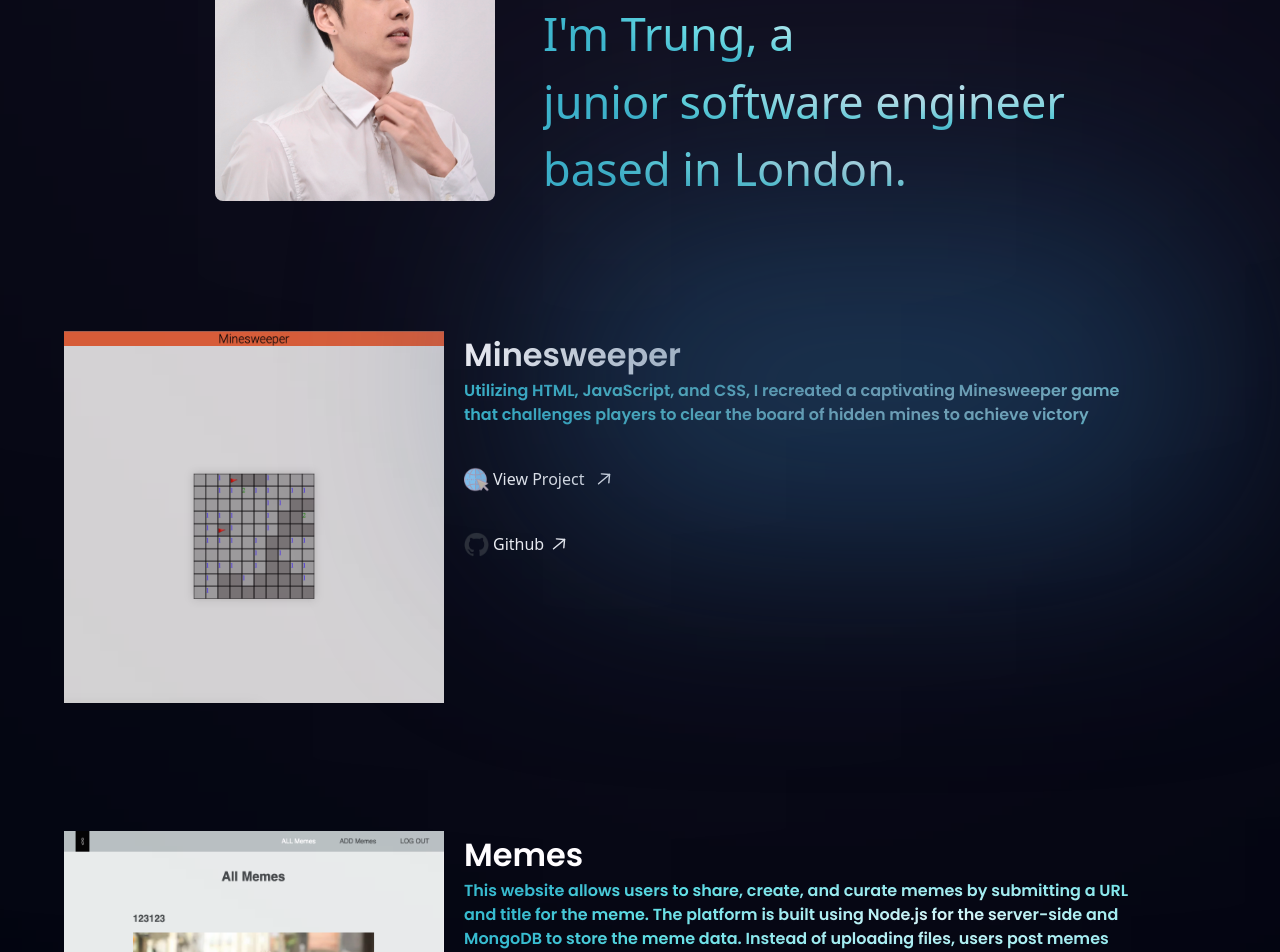
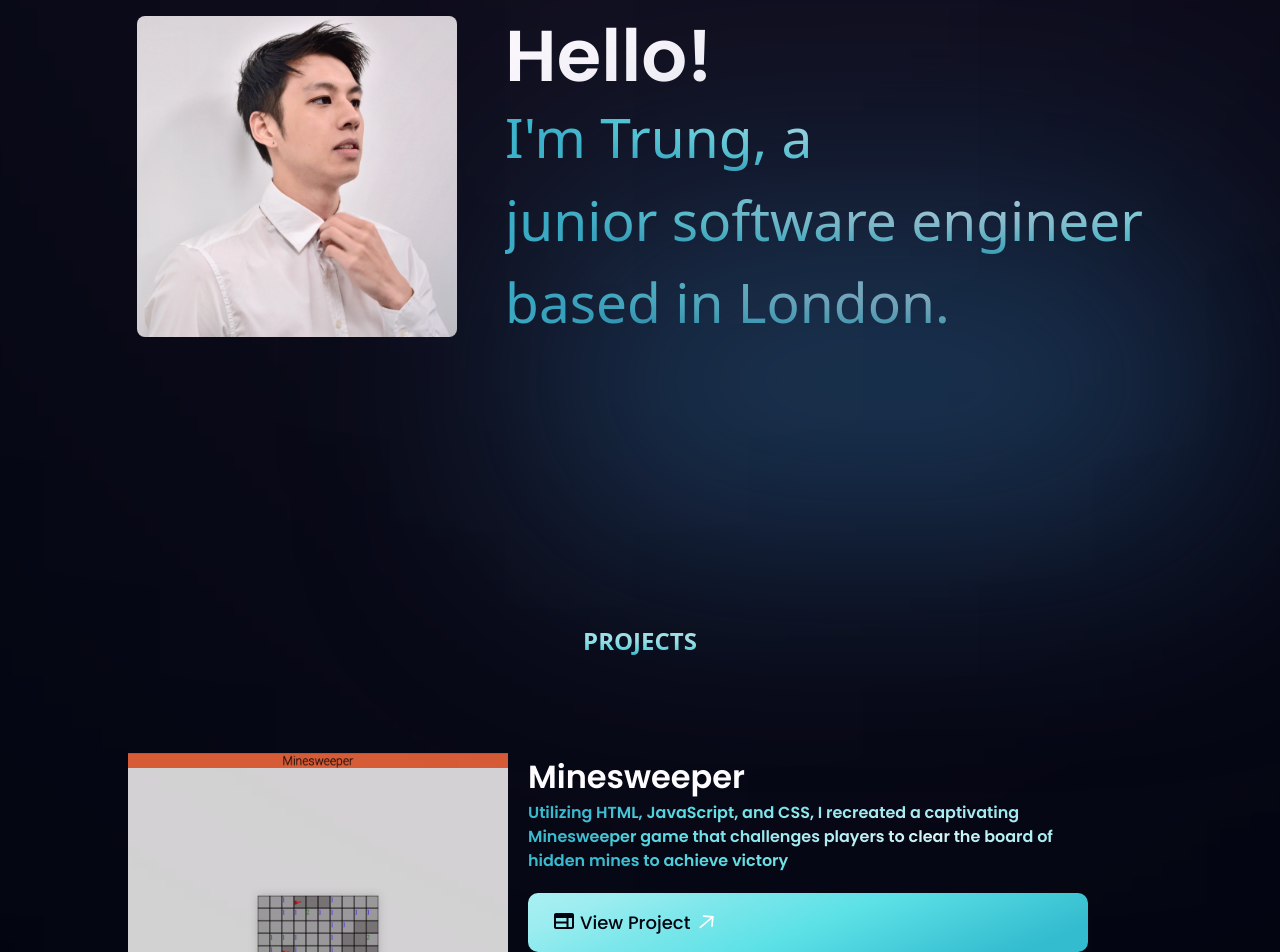
Before and after one commit to Puzzles65/portfolio_vite, a React (Vite) app: page / in a window 1280 px wide. Shown: the part 220-1172 px from the top of the page. Built offline with nearby package versions, Linux system fonts and the light colour scheme.

Commit message:
added margins and css to buttons

```diff
--- a/src/components/Home.jsx
+++ b/src/components/Home.jsx
@@ -5,13 +5,13 @@ function Home() {
   return (
     <section
       id="home"
-      className={`flex justify-center md:flex-row flex-col sm:flex-row ${styles.paddingY}`}
+      className={`sm:mb-32 sm:mt-24 flex justify-center md:flex-row flex-col sm:flex-row ${styles.paddingY}`}
     >
-      <div className={`xl:px-0 px-6`}>
+      <div className={`xl:px-0 px-6 mb-8`}>
         <img
           src={photo}
           alt="profile picture"
-          className="w-[280px] max-w-full rounded-lg"
+          className="w-[280px] sm:w-[320px] max-w-full rounded-lg"
         />
       </div>
       <div className={`xl:px-0 px-6`}>
@@ -22,13 +22,13 @@ function Home() {
           <div className="absolute z-[0] w-[50%] h-[50%] right-20 bottom-20 blue__gradient" />
           {/* gradient end */}
         </h1>
-        <h2 className="text-gradient ss:text-[45px] text-[30px]">
+        <h2 className="text-gradient ss:text-[55px] text-[30px]">
           I'm Trung, a
         </h2>{" "}
-        <h2 className="text-gradient ss:text-[45px] text-[30px]">
+        <h2 className="text-gradient ss:text-[55px] text-[30px]">
           junior software engineer
         </h2>{" "}
-        <h2 className="text-gradient ss:text-[45px] text-[30px]">
+        <h2 className="text-gradient ss:text-[55px] text-[30px]">
           based in London.
         </h2>{" "}
       </div>
--- a/src/components/Projects.jsx
+++ b/src/components/Projects.jsx
@@ -3,7 +3,11 @@ import projectsItems from "./ProjectsItem";
 
 const Projects = () => {
   return (
-    <div className="project-list">
+    <div className="project-list" id="projects">
+      <h1 className="text-gradient text-center text-2xl font-bold mt-16 mb-8 z-10">
+        PROJECTS
+      </h1>
+
       {projectsItems.map((item) => (
         <ProjectsContainer
           key={item.id}
--- a/src/components/ProjectsContainer.jsx
+++ b/src/components/ProjectsContainer.jsx
@@ -1,6 +1,6 @@
-import React from "react";
 import styles from "../style";
-import { github, internet, arrow } from "../assets";
+import { arrow } from "../assets";
+import { FaGithub, MdOutlineWeb } from "./SkillsIcons";
 // destructuring prop
 
 function ProjectsContainer({
@@ -12,9 +12,9 @@ function ProjectsContainer({
   githubLink,
 }) {
   return (
-    <section id="projects">
+    <section >
       <div
-        className="flex justify-left md:flex-row flex-col sm:flex-row"
+        className="flex justify-left md:flex-row flex-col sm:flex-row sm:ml-16 sm:mr-16"
         key={id}
       >
         <img
@@ -32,29 +32,28 @@ function ProjectsContainer({
             {description}
           </p>
           <a
-            className="flex flex-row text-white w-[25px] h-[25px] my-5"
+            className={`flex flex-row py-4 px-6 text-primary bg-blue-gradient rounded-[10px] outline-none ${styles} z-10 mb-2`}
             href={link}
             target="_blank"
             rel="noopener noreferrer"
           >
-            <img
-              className="max-w-full w-[25px]"
-              src={internet}
-              alt="internet"
-            />
-            <span className="mx-1 min-w-24 ">View Project</span>
-            <img className="max-w-full w-[25px]"  src={arrow} alt="arrow" />
+            <MdOutlineWeb className="text-2xl" />
+            <span className="mx-1 font-poppins font-medium text-[18px]">
+              View Project
+            </span>
+            <img className="max-w-full w-[25px]" src={arrow} alt="arrow" />
           </a>
           <a
-            className="flex flex-row text-white w-[50px] h-[25px] my-5"
+            className={`flex flex-row py-4 px-6 text-primary bg-blue-gradient rounded-[10px] outline-none ${styles}`}
             href={githubLink}
             target="_blank"
             rel="noopener noreferrer"
           >
-            <img className="max-w-full w-[25px]" src={github} alt="github" />
-            <span className="mx-1">Github</span>
+            <FaGithub className="text-2xl" />
+            <span className="mx-1 font-poppins font-medium text-[18px]">
+              Github
+            </span>
             <img className="max-w-full w-[25px]" src={arrow} alt="arrow" />
-
           </a>
         </div>
       </div>
--- a/src/components/Skills.jsx
+++ b/src/components/Skills.jsx
@@ -29,7 +29,7 @@ const SkillItem = ({ Icon, text }) => (
 
 const Skills = () => {
   return (
-    <section id="skills" className="flex flex-col">
+    <section id="skills" className="flex flex-col mt-16 mb-16">
       <h1 className="text-gradient text-center text-2xl font-bold mb-16">SKILLS</h1>
 
       <div className="sm:flex flex-row justify-evenly">
--- a/src/components/SkillsIcons.js
+++ b/src/components/SkillsIcons.js
@@ -1,7 +1,7 @@
 import { FaPython } from "react-icons/fa";
 import { IoLogoJavascript } from "react-icons/io5";
 import { FaHtml5 } from "react-icons/fa";
-
+import { MdOutlineWeb } from "react-icons/md";
 import { DiPostgresql } from "react-icons/di";
 import { IoLogoCss3 } from "react-icons/io";
 import { SiMongodb } from "react-icons/si";
@@ -35,4 +35,5 @@ export {
   SiPostman,
   FaGithub,
   SiTailwindcss,
+  MdOutlineWeb,
 };
```
